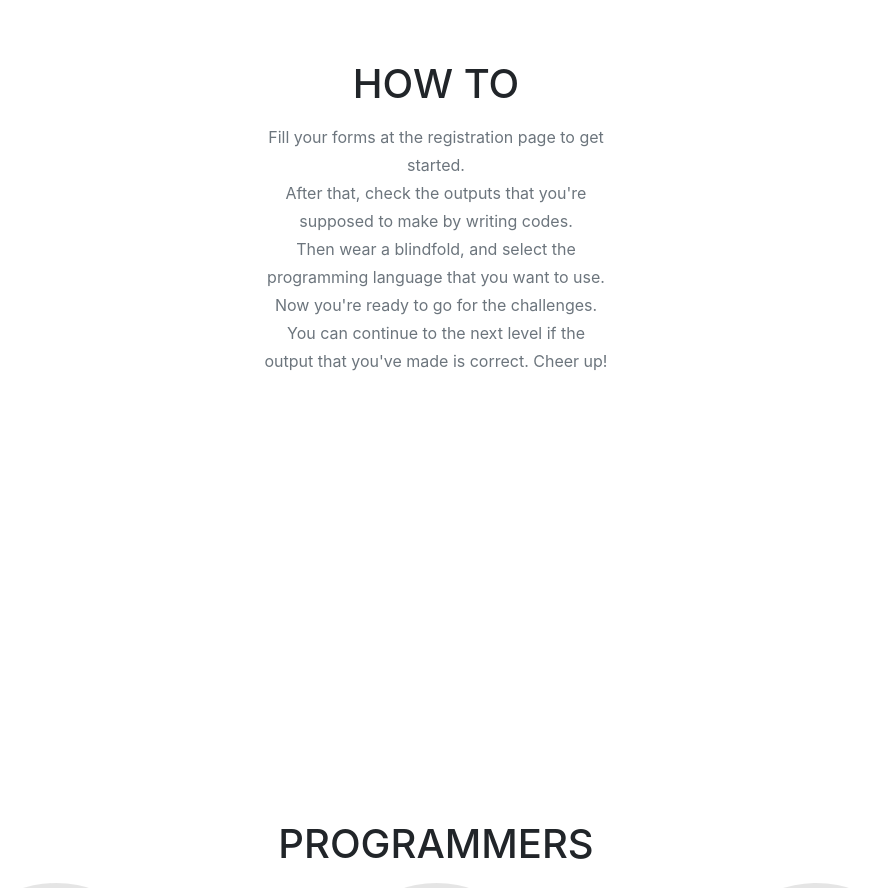
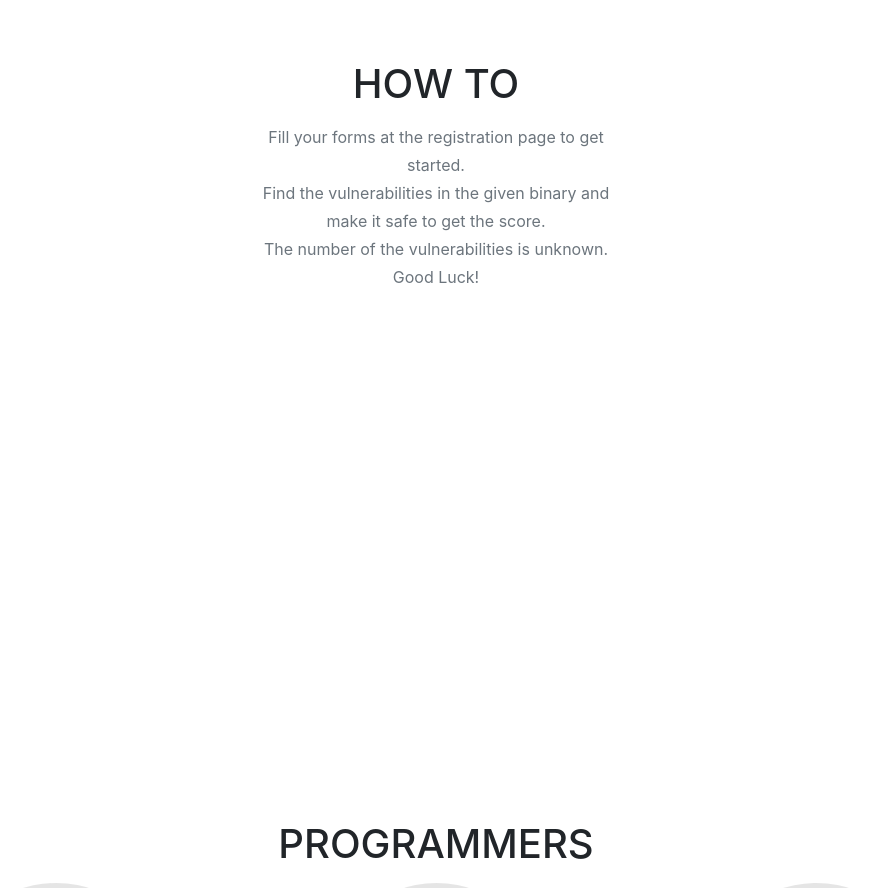
Before and after one commit to Choih0401/Layer7_DevulnPatchChall, a React (Create React App) app in the folder frontend/: page / in a window 1280 px wide. Shown: the part 840-1728 px from the top of the page, without its empty margins (204-1075 px from the left). Built offline with nearby package versions, Linux system fonts and the light colour scheme.

Commit message:
Fix leaderboard not displaying properly

```diff
--- a/frontend/src/component/LeaderBoard.js
+++ b/frontend/src/component/LeaderBoard.js
@@ -1,6 +1,6 @@
 import React from "react";
 
-function LeaderBoard({ username, score, question }) {
+function LeaderBoard({ username, score, time }) {
   return (
     <li
       style={{
@@ -11,7 +11,7 @@ function LeaderBoard({ username, score, question }) {
     >
       <span margin={{}}>{username}</span>
       <span style={{ position: "absolute", right: "50%", textAlign: "center" }}>
-        {score}
+        {time}
       </span>
       <span
         style={{
@@ -21,7 +21,7 @@ function LeaderBoard({ username, score, question }) {
           textAlign: "center"
         }}
       >
-        {question}
+        {score}
       </span>
     </li>
   );
--- a/frontend/src/pages/Home.js
+++ b/frontend/src/pages/Home.js
@@ -113,15 +113,10 @@ class Home extends Component {
                 <p className="text-muted">
                   Fill your forms at the registration page to get started.
                   <br />
-                  After that, check the outputs that you're supposed to make by
-                  writing codes.
+                  Find the vulnerabilities in the given binary and make it safe
+                  to get the score.
                   <br />
-                  Then wear a blindfold, and select the programming language
-                  that you want to use. Now you're ready to go for the
-                  challenges.
-                  <br />
-                  You can continue to the next level if the output that you've
-                  made is correct. Cheer up!
+                  The number of the vulnerabilities is unknown. Good Luck!
                 </p>
               </div>
             </div>
--- a/frontend/src/pages/Rank.js
+++ b/frontend/src/pages/Rank.js
@@ -15,7 +15,7 @@ class Rank extends Component {
             key={i++}
             username={rank.name}
             score={rank.score}
-            question={rank.question}
+            time={rank.time}
           />
         </div>
       );
@@ -64,7 +64,7 @@ class Rank extends Component {
                 textAlign: "center"
               }}
             >
-              SCORE
+              TIME/SEC
             </span>
             <span
               style={{
```
